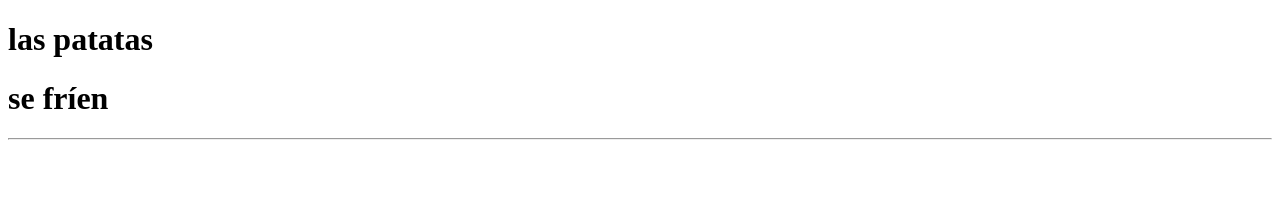
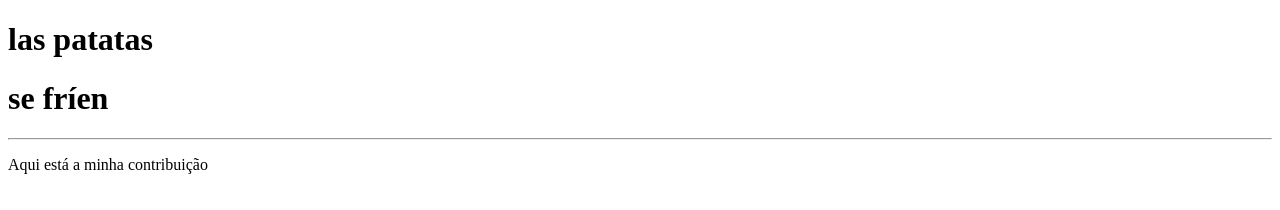
Before and after one commit to JohannCroce/IntegracaoEntrega, a plain HTML site: page index.html in a window 1280 px wide. Drawn offline with Linux system fonts and the light colour scheme.

Commit message:
Contribuindo com o código do coleguinha

```diff
--- a/index.html
+++ b/index.html
@@ -10,5 +10,7 @@
         <h1>las patatas</h1>
         <h1>se fríen</h1>
         <hr>
+
+        <p>Aqui está a minha contribuição</p>
     </body>
 </html>
```
